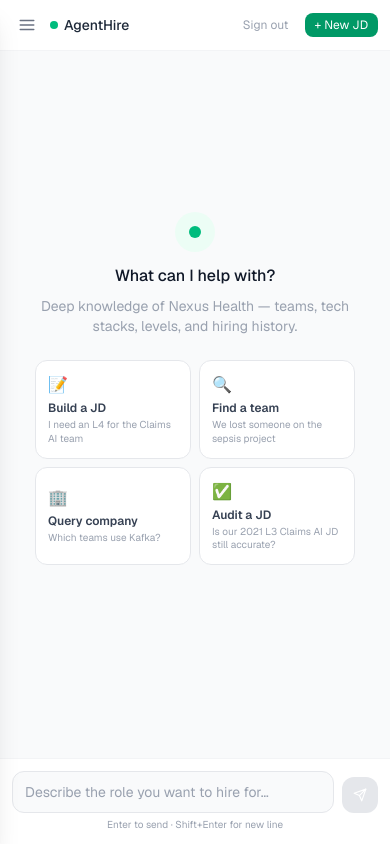
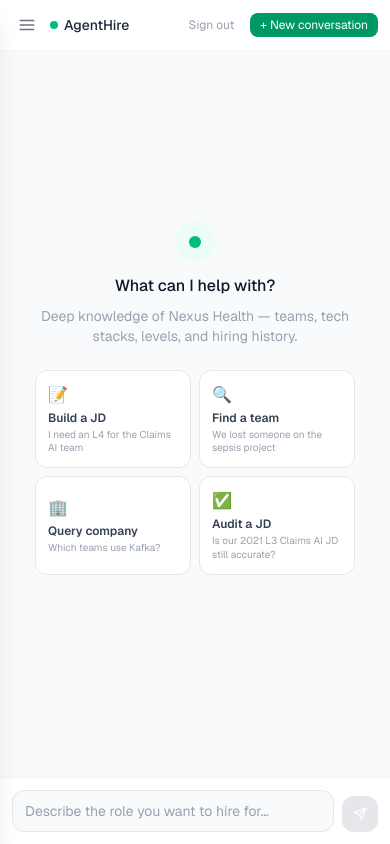
Before and after one commit to sagargwal/agenthire-frontend, a Next.js app: page /chat in a window 390 px wide. Built offline with nearby package versions, Linux system fonts and the light colour scheme; sample sign-in values are in the browser's storage.

Commit message:
fix: page sign in page adjusted to mobile interface iphone

```diff
--- a/app/chat/page.tsx
+++ b/app/chat/page.tsx
@@ -146,7 +146,7 @@ export default function ChatPage() {
 
   return (
     // ── Root: full viewport, no scroll ──
-    <div className="flex flex-col h-screen overflow-hidden bg-gray-50 font-sans">
+    <div className="flex flex-col bg-gray-50 font-sans" style={{ height: "100dvh", overflow: "hidden" }}>
 
       {/* ── Top bar — always visible, never scrolls away ── */}
       <div className="flex-shrink-0 bg-white border-b border-gray-100 px-3 sm:px-4 py-2.5 flex items-center justify-between z-10">
@@ -190,7 +190,7 @@ export default function ChatPage() {
             onClick={() => { setActiveSession(null); setInput('') }}
             className="text-xs bg-emerald-600 hover:bg-emerald-700 text-white px-2.5 py-1 rounded-lg transition-colors flex-shrink-0"
           >
-            + New JD
+            + New conversation
           </button>
         </div>
       </div>
@@ -347,7 +347,7 @@ export default function ChatPage() {
                 placeholder="Describe the role you want to hire for…"
                 rows={1}
                 className="flex-1 px-3 py-2.5 text-sm border border-gray-200 rounded-xl outline-none focus:border-emerald-400 resize-none bg-gray-50 text-gray-900 placeholder-gray-400"
-                style={{ minHeight: '42px', maxHeight: '200px' }}
+                style={{ minHeight: '42px', maxHeight: '120px' }}
               />
               <button
                 onClick={handleSend}
@@ -361,7 +361,7 @@ export default function ChatPage() {
               </button>
             </div>
             {sendError && <p className="text-xs text-red-500 mt-1.5 max-w-3xl mx-auto">{sendError}</p>}
-            <p className="text-[10px] text-gray-400 mt-1 text-center">Enter to send · Shift+Enter for new line</p>
+
           </div>
         </div>
       </div>
```
